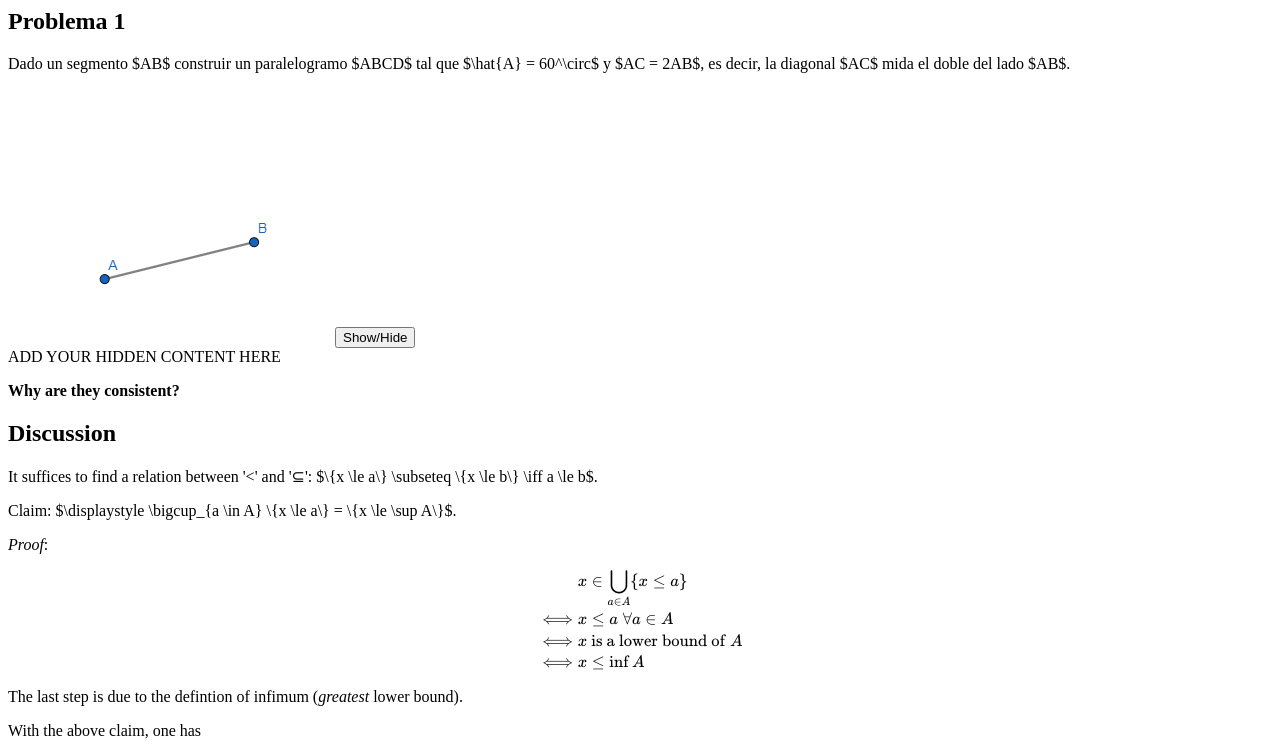
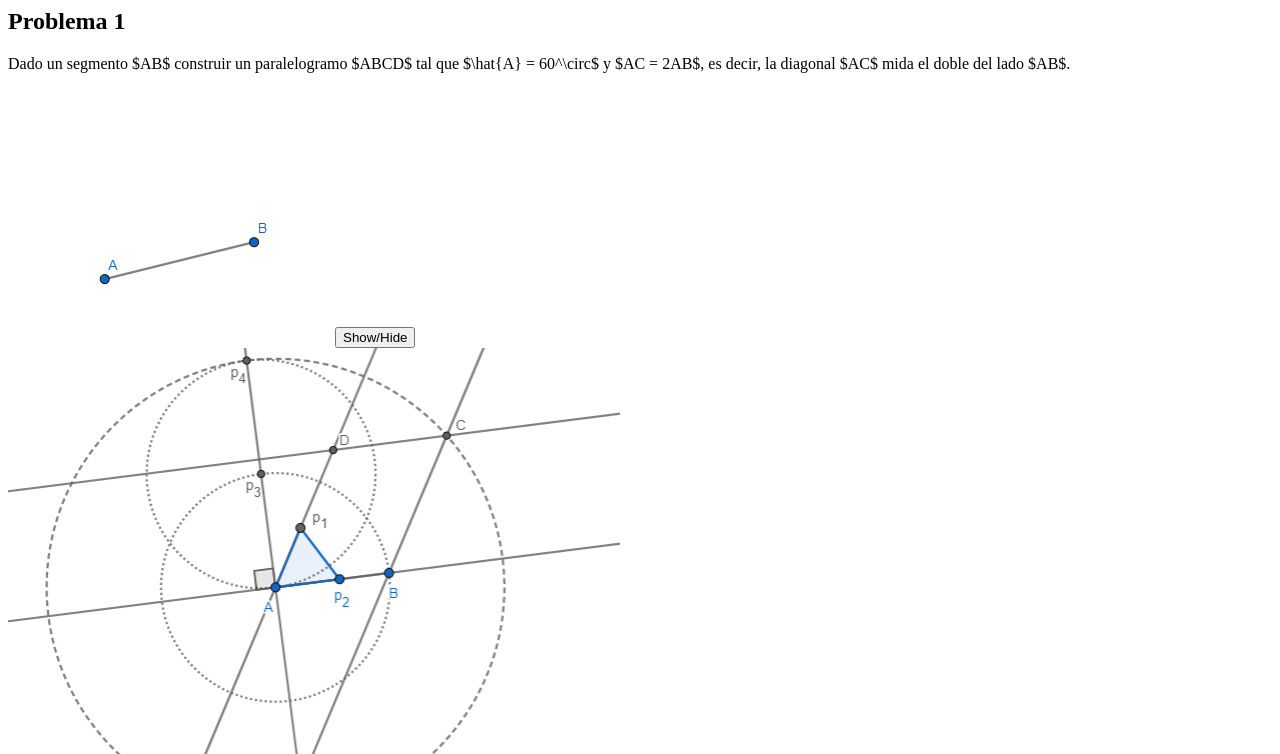
Before and after one commit to MarianoNegri/MarianoNegri.github.io, a plain HTML site: page index.html in a window 1280 px wide. Both pictures are taken after a click on the button "Show/Hide". Shown: the top 754 px of the page. Drawn offline with nearby package versions, Linux system fonts and the light colour scheme; some packages are replaced by stand-ins of ours.

Commit message:
Update index.html

```diff
--- a/index.html
+++ b/index.html
@@ -17,7 +17,7 @@ mida el doble del lado $AB$. </p>
 <button title="Solución/Esconder solución" type="button" onclick="if(document.getElementById('spoiler') .style.display=='none') {document.getElementById('spoiler') .style.display=''}else{document.getElementById('spoiler') .style.display='none'}">Show/Hide</button>
 <div id="spoiler" style="display:none">
 
-  ADD YOUR HIDDEN CONTENT HERE
+  <img src="sp1.png" alt="sp1">
 
 </div>
 
```
